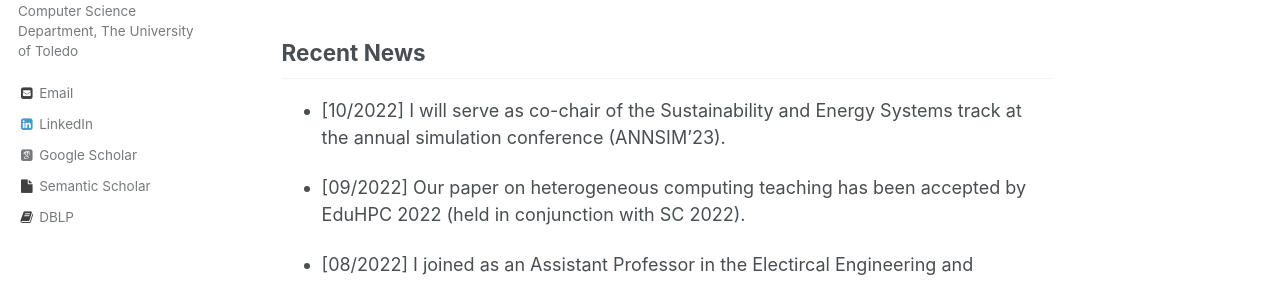
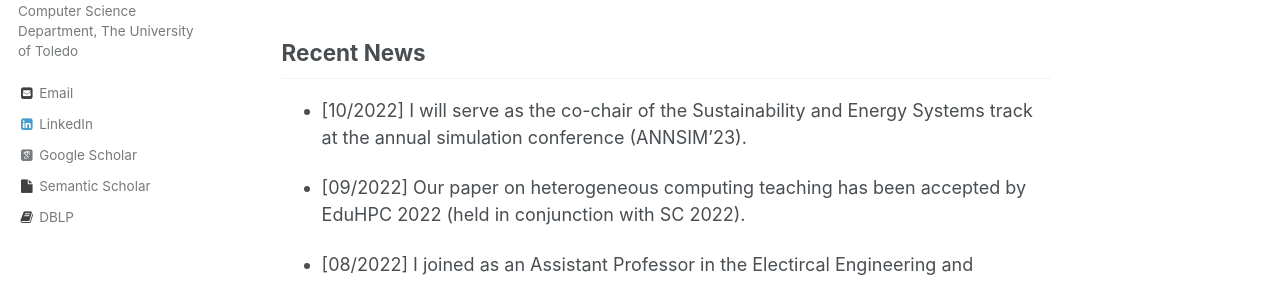
Before and after one commit to kishwarbd/kishwarbd.github.io, a Jekyll site: the page built from _pages/about.md, in a window 1280 px wide and 900 px high. Shown: the part 417-699 px from the top of the window. Built offline with Jekyll 4.4.1, drawn with Linux system fonts in a browser that asks for light colours; some web fonts are replaced.

Commit message:
Update about.md

```diff
--- a/_pages/about.md
+++ b/_pages/about.md
@@ -15,7 +15,7 @@ Jason Liu](https://people.cis.fiu.edu/liux/). I also worked as a research aide a
 
 ## Recent News
 
-* [10/2022] I will serve as co-chair of the Sustainability and Energy Systems track at the annual simulation conference (ANNSIM'23).
+* [10/2022] I will serve as the co-chair of the Sustainability and Energy Systems track at the annual simulation conference (ANNSIM'23).
 
 * [09/2022] Our paper on heterogeneous computing teaching has been accepted by EduHPC 2022 (held in conjunction with SC 2022).
 
```
